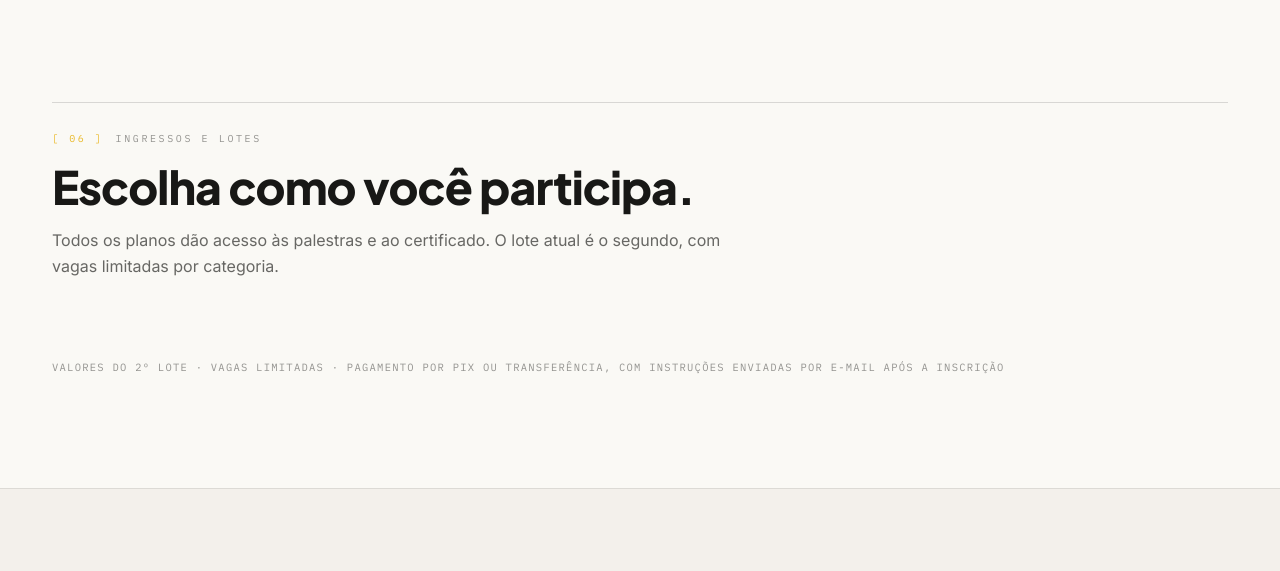
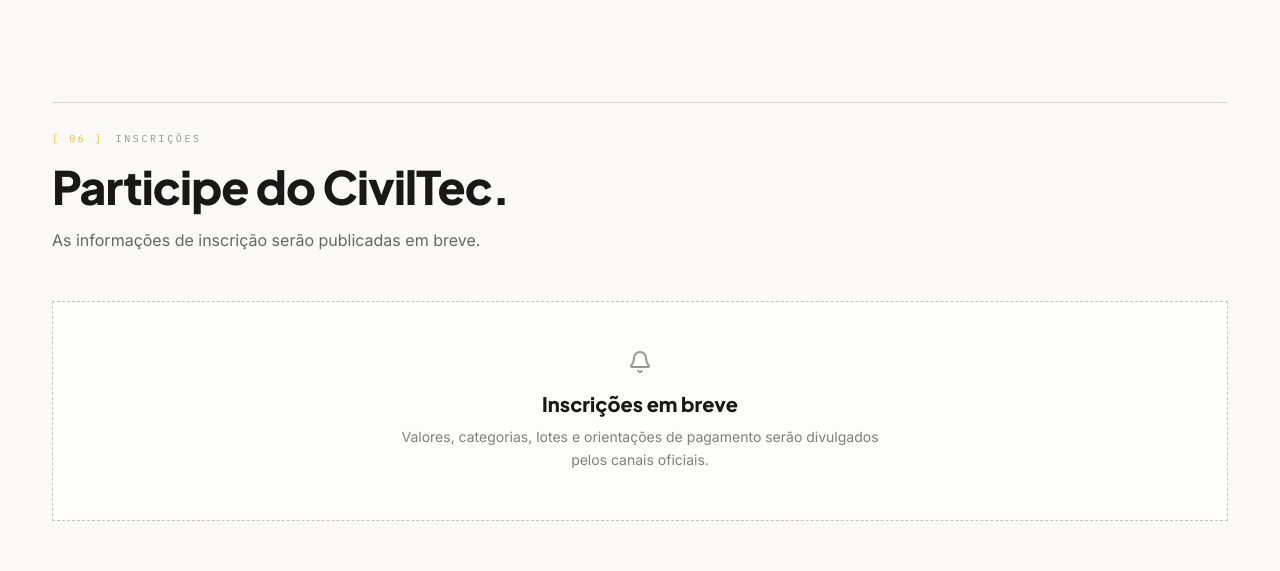
Before and after one commit to Dkalones/civil-tec, a React (Vite) app: page / in a window 1280 px wide. Shown: the part 4280-4851 px from the top of the page. Built offline with nearby package versions, Linux system fonts and the light colour scheme.

Commit message:
Substitui preços e lotes por placeholder de inscrições

```diff
--- a/src/components/site/Tickets.jsx
+++ b/src/components/site/Tickets.jsx
@@ -1,8 +1,5 @@
-import { Link } from "@tanstack/react-router";
-import { Check, ArrowUpRight } from "lucide-react";
-import { TICKETS } from "@/lib/event-data";
+import { Bell } from "lucide-react";
 import SectionHeading from "@/components/site/SectionHeading";
-import { cn } from "@/lib/utils";
 
 export default function Tickets() {
   return (
@@ -10,106 +7,17 @@ export default function Tickets() {
       <div className="mx-auto w-full max-w-[1240px] px-5 py-20 sm:px-8 md:py-28">
         <SectionHeading
           index="06"
-          eyebrow="Ingressos e lotes"
-          title="Escolha como você participa."
-          description="Todos os planos dão acesso às palestras e ao certificado. O lote atual é o segundo, com vagas limitadas por categoria."
+          eyebrow="Inscrições"
+          title="Participe do CivilTec."
+          description="As informações de inscrição serão publicadas em breve."
         />
-
-        <div className="mt-12 grid gap-5 md:grid-cols-3">
-          {TICKETS.map((t) => {
-            const dark = Boolean(t.highlight);
-            return (
-              <div
-                key={t.id}
-                className={cn(
-                  "relative flex flex-col border p-6 transition",
-                  dark
-                    ? "border-ink bg-ink text-ink-foreground md:-translate-y-2"
-                    : "border-ink/20 bg-card text-ink hover:border-ink",
-                )}
-              >
-                {dark && (
-                  <span className="absolute -top-3 left-6 bg-signal px-2 py-1 font-mono text-[9.5px] uppercase tracking-[0.16em] text-ink">
-                    Mais escolhido
-                  </span>
-                )}
-
-                <div className="flex items-start justify-between gap-3">
-                  <div>
-                    <h3 className="font-heading text-lg font-extrabold leading-tight">
-                      {t.name}
-                    </h3>
-                    <p
-                      className={cn(
-                        "mt-1 text-[13px]",
-                        dark ? "text-ink-foreground/60" : "text-ink/55",
-                      )}
-                    >
-                      {t.note}
-                    </p>
-                  </div>
-                  <span
-                    className={cn(
-                      "shrink-0 border px-2 py-1 font-mono text-[9px] uppercase tracking-[0.12em]",
-                      dark
-                        ? "border-ink-foreground/25 text-ink-foreground/70"
-                        : "border-ink/20 text-ink/55",
-                    )}
-                  >
-                    {t.lote}
-                  </span>
-                </div>
-
-                <div className="mt-6 flex items-end gap-2">
-                  <span className="font-heading text-[2.6rem] font-extrabold leading-none">
-                    R$ {t.price}
-                  </span>
-                  <span
-                    className={cn(
-                      "mb-1 font-mono text-[11px] line-through",
-                      dark ? "text-ink-foreground/40" : "text-ink/35",
-                    )}
-                  >
-                    R$ {t.previous}
-                  </span>
-                </div>
-
-                <ul className="mt-6 flex-1 space-y-2.5 border-t pt-5"
-                  style={{ borderColor: dark ? "rgba(250,249,245,0.14)" : "rgba(23,23,21,0.12)" }}
-                >
-                  {t.features.map((f) => (
-                    <li key={f} className="flex items-start gap-2.5 text-[13.5px] leading-snug">
-                      <Check
-                        className={cn("mt-0.5 h-3.5 w-3.5 shrink-0", dark ? "text-signal" : "text-ink")}
-                        aria-hidden="true"
-                      />
-                      <span className={dark ? "text-ink-foreground/75" : "text-ink/70"}>{f}</span>
-                    </li>
-                  ))}
-                </ul>
-
-                <Link
-                  to="/inscricao"
-                  search={{ categoria: t.id }}
-                  className={cn(
-                    "mt-6 inline-flex min-h-[48px] items-center justify-center gap-2 px-5 font-heading text-[12px] font-bold uppercase tracking-[0.12em] transition",
-                    dark
-                      ? "bg-signal text-ink hover:bg-[#f0c64a]"
-                      : "border border-ink bg-transparent text-ink hover:bg-ink hover:text-ink-foreground",
-                  )}
-                >
-                  Escolher este plano
-                  <ArrowUpRight className="h-3.5 w-3.5" aria-hidden="true" />
-                </Link>
-              </div>
-            );
-          })}
+        <div className="mt-12 border border-dashed border-ink/25 bg-card px-6 py-12 text-center">
+          <Bell className="mx-auto h-6 w-6 text-ink/45" aria-hidden="true" />
+          <h3 className="mt-4 font-heading text-xl font-extrabold text-ink">Inscrições em breve</h3>
+          <p className="mx-auto mt-2 max-w-lg text-sm leading-relaxed text-ink/55">
+            Valores, categorias, lotes e orientações de pagamento serão divulgados pelos canais oficiais.
+          </p>
         </div>
-
-        <p className="mt-8 font-mono text-[10.5px] uppercase leading-relaxed tracking-[0.12em] text-ink/45">
-          Valores do 2º lote · vagas limitadas · pagamento por PIX ou transferência, com
-          instruções enviadas por e-mail após a inscrição
-        </p>
       </div>
     </section>
   );
```
